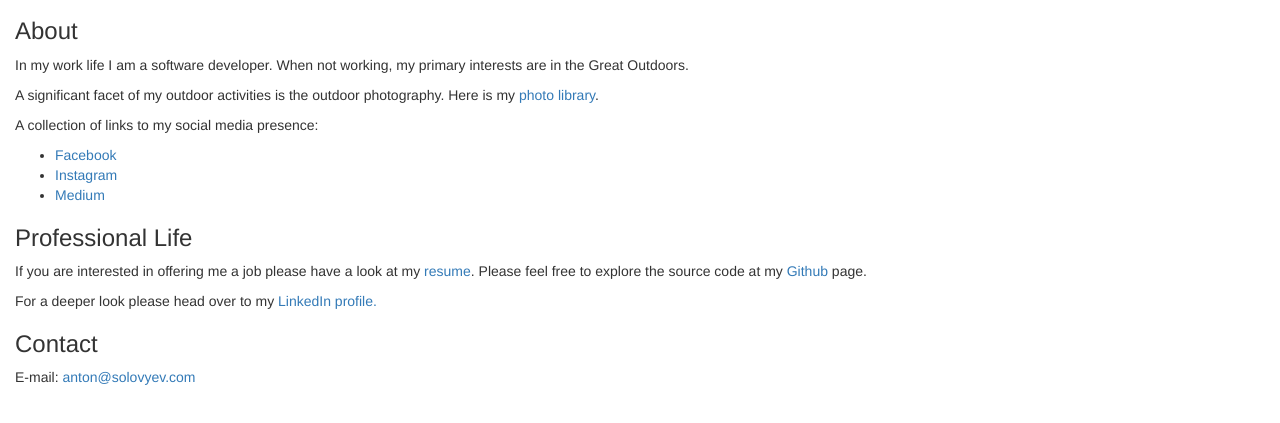
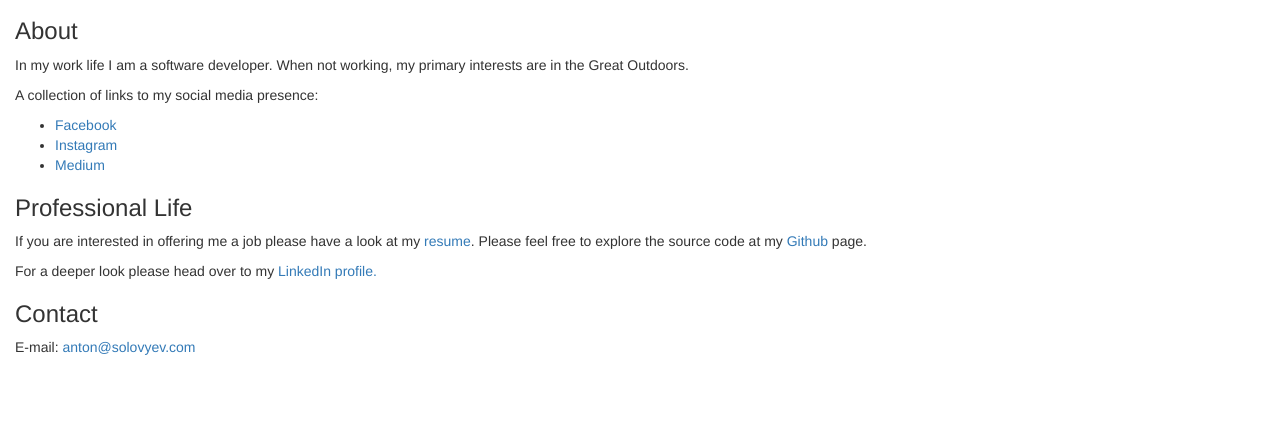
Before and after one commit to antonsolovyev/antonsolovyev.github.io, a plain HTML site: page index.html in a window 1280 px wide. Shown: the part 305-728 px from the top of the page. Drawn offline with nearby package versions, Linux system fonts and the light colour scheme.

Commit message:
Remove link to phots.

```diff
--- a/index.html
+++ b/index.html
@@ -23,8 +23,6 @@
 <div class="container-fluid">
     <h3>About</h3>
     <p>In my work life I am a software developer. When not working, my primary interests are in the Great Outdoors.
-    <p>A significant facet of my outdoor activities is the outdoor photography. Here is my
-        <a href="https://get.google.com/albumarchive/109605876067630099332">photo library</a>.</p>
     <p>A collection of links to my social media presence:</p>
     <ul>
         <li><a href="http://www.facebook.com/anton.solovyev">Facebook</a>
```
